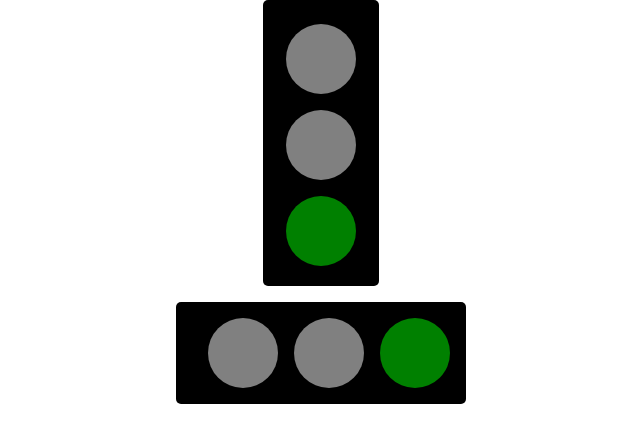
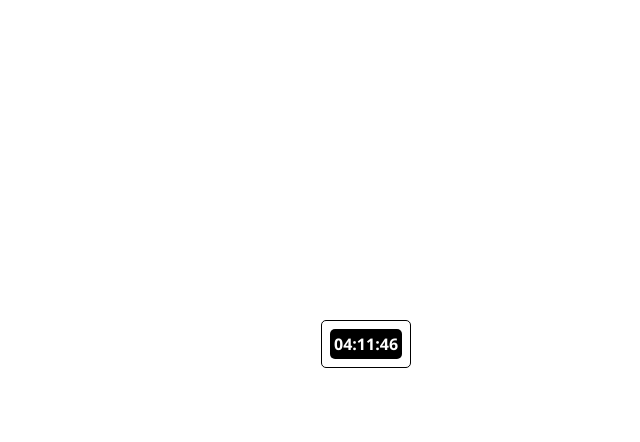
Before and after one commit to Chakrig14/front-end-coding-chanllenge, a React (Create React App) app: page / in a window 1280 px wide. Shown: the top 442 px of the page, without its empty margins (319-959 px from the left). Built offline with nearby package versions, Linux system fonts and the light colour scheme.

Commit message:
Digital Clock

```diff
--- a/src/App.css
+++ b/src/App.css
@@ -1,3 +1,9 @@
+* {
+  box-sizing: border-box;
+  margin: 0px;
+  padding: 0px;
+}
+
 body {
   font-family: sans-serif;
 }
@@ -51,3 +57,26 @@ body {
   padding: 1rem;
   border-radius: 5px;
 }
+
+.clock-container {
+  border: 1px solid black;
+  width: fit-content;
+  position: absolute;
+  left: 50%;
+  top: 40%;
+  border-radius: 5px;
+}
+
+.clock {
+  background-color: black;
+  margin: 0.5rem;
+  border-radius: 5px;
+}
+
+.clock>P {
+  color: #fff;
+  font-family: 'Segoe UI', Tahoma, Geneva, Verdana, sans-serif;
+  font-weight: 800;
+  font-size: 1rem;
+  padding: 4px;
+}
--- a/src/App.js
+++ b/src/App.js
@@ -1,11 +1,11 @@
 
 import './App.css';
-import TrafficLight from './TrafficLight';
+import DigitalClock from './components/DigitalClock';
 
 function App() {
   return (
     <div className="App">
-      <TrafficLight />
+      <DigitalClock />
     </div>
   );
 }
--- /dev/null
+++ b/src/components/DigitalClock.js
@@ -0,0 +1,28 @@
+import { useState, useEffect } from "react";
+
+const DigitalClock = () => {
+    const date = new Date();
+    const [dateDigit, setDateDigit] = useState("");
+    let timer;
+    function getDateInterval() {
+        timer = setInterval(() => {
+            let hours = date.getHours() < 10 ? "0" + date.getHours() : date.getHours();
+            let minutes = date.getMinutes() < 10 ? "0" + date.getMinutes() : date.getMinutes();
+            let seconds = date.getSeconds() < 10 ? "0" + date.getSeconds() : date.getSeconds();
+            setDateDigit(hours + ":" + minutes + ":" + seconds);
+        }, 1000)
+    }
+    useEffect(() => {
+        getDateInterval()
+        return () => clearInterval(timer);
+    }, [dateDigit]);
+    return (
+        <div className="clock-container">
+            <div className="clock">
+                <p>{dateDigit}</p>
+            </div>
+        </div>
+    )
+}
+
+export default DigitalClock;
```
